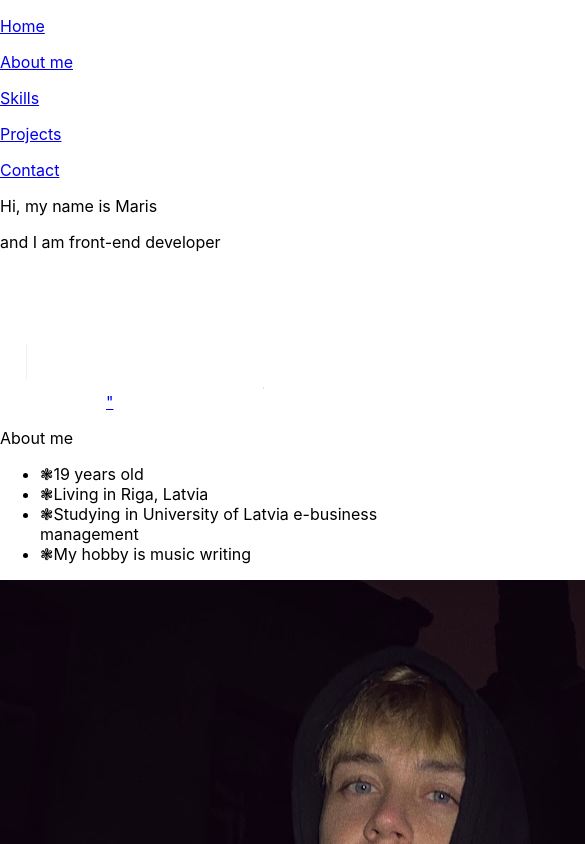
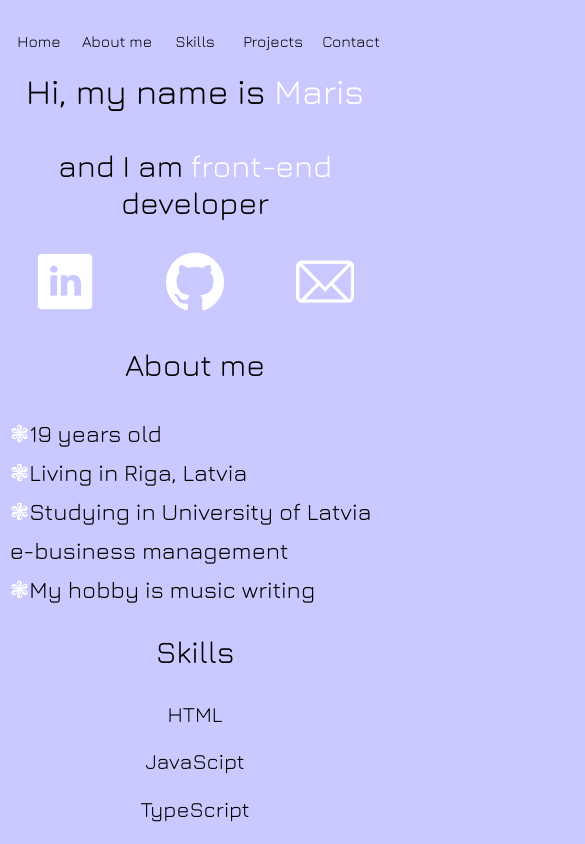
Before and after one commit to Marjachok/portfolio2, a React (Create React App) app: page / in a window 390 px wide. Shown: the top 844 px of the page, 585 px wide, since content can reach past the window. Built offline with nearby package versions, Linux system fonts and the light colour scheme.

Commit message:
mobile css

```diff
--- a/src/App.css
+++ b/src/App.css
@@ -1,6 +1,147 @@
 @import url('https://fonts.googleapis.com/css2?family=Nunito:wght@600;800&family=Roboto+Condensed&display=swap');
 @import url('https://fonts.googleapis.com/css2?family=Jura:wght@400;500&display=swap');
 @media only screen and (max-width:767px){
+  body{
+    background-color: #CAC9FF;
+  }
+  p{
+    font-family: 'Jura', sans-serif;
+  }
+
+  .header{
+    font-size: 4vw;
+    display: grid;
+    grid-template-columns: 20% 20% 20% 20% 20%;
+  }
+  .header_1{
+    text-align: center;
+    grid-column-start: 1;
+    grid-column-end: 1;
+    height: 50px;
+    line-height: 50px;
+  }
+  .header_1 a {
+    text-decoration: none;
+    color: black;
+  }
+  .header_2{
+    text-align: center;
+    grid-column-start: 2;
+    grid-column-end: 2;
+    height: 50px;
+    line-height: 50px;
+  }
+  .header_2 a {
+    text-decoration: none;
+    color: black;
+  }
+  .header_3{
+    text-align: center;
+    grid-column-start: 3;
+    grid-column-end: 3;
+    height: 50px;
+    line-height: 50px;
+  }
+  .header_3 a {
+    text-decoration: none;
+    color: black;
+  }
+
+  .header_3{
+    text-align: center;
+    grid-column-start: 3;
+    grid-column-end: 3;
+    height: 50px;
+    line-height: 50px;
+  }
+  .header_3 a {
+    text-decoration: none;
+    color: black;
+  }
+
+  .header_4{
+    text-align: center;
+    grid-column-start: 4;
+    grid-column-end: 4;
+    height: 50px;
+    line-height: 50px;
+  }
+  .header_4 a {
+    text-decoration: none;
+    color: black;
+  }
+  .header_5{
+    text-align: center;
+    grid-column-start: 5;
+    grid-column-end: 5;
+    height: 50px;
+    line-height: 50px;
+  }
+  .header_5 a {
+    text-decoration: none;
+    color: black;
+  }
+  .text{
+    margin-top: -5vh;
+  }
+  .text_1{
+    margin-top: 8%;
+    font-size: 9vw;
+    text-align: center;
+  }
+  .text_2{
+    margin-top: 0;
+    font-size: 8vw;
+    text-align: center;
+  }
+  .name{
+    color:#FFFFFF;
+  }
+  .front{
+    color: #FFFFFF;
+  }
+  .links{
+    margin-top : 0;
+    display: grid;
+    grid-template-columns: auto auto auto ;
+    place-items: center;
+  }
+  img{
+    width: 15vw;
+  }
+  .about{
+
+  }
+  .about_me{
+    grid-column-start: 1;
+    grid-column-end: 7;
+    font-size: 8vw;
+    text-align: center;
+  }
+  ul{
+    list-style-type: none;
+    font-family: 'Jura', sans-serif;
+    line-height: 10vw;
+    padding: 0;
+    font-size: 6vw;
+    width: 95vw;
+    margin-left: auto;
+    margin-right: auto;
+  }
+  .photo{
+    display: none;
+  }
+
+  .skills_h{
+    font-size: 8vw;
+    text-align: center;
+    margin-top: 0vh;
+  }
+  .skills_grid{
+    margin-top: 0vh;
+    text-align: center;
+    font-size: 5.5vw;
+  }
 
 }
 @media only screen and (min-width:768px){
--- a/src/components/header.tsx
+++ b/src/components/header.tsx
@@ -15,8 +15,8 @@ export function Header() {
   return (
     <div className="header">
       <p className="header_1"><Link to="/home">Home</Link></p>
-      <p className="header_2"><a href="#about" onClick={() => smoothScrollTo('about')}>About me</a></p>
-      <p className="header_3"><a href="#skills" onClick={() => smoothScrollTo('skills')}>Skills</a></p>
+      <p className="header_2"><Link to="/home"><a href="#about" onClick={() => smoothScrollTo('about')}>About me</a></Link></p>
+      <p className="header_3"><Link to="/home"><a href="#skills" onClick={() => smoothScrollTo('skills')}>Skills</a></Link></p>
       <p className="header_4"><Link to="/projects">Projects</Link></p>
       <p className="header_5"><Link to="/contact">Contact</Link></p>
     </div>
--- a/src/components/links.tsx
+++ b/src/components/links.tsx
@@ -5,9 +5,9 @@ import email from "./email.png";
 export function Links(){
     return(
         <div className="links">
-            <a href="https://www.linkedin.com/in/maris-locs-52a01a232/" className="linked"><img src={linked} alt="linked" /></a>
+            <a href="https://www.linkedin.com/in/maris-locs-52a01a232/" className="linked"><img src={linked} alt="linked"/></a>
 
-            <a href="https://github.com/Marjachok" className="gh">"<img src={gh} alt="gh" /></a>
+            <a href="https://github.com/Marjachok" className="gh"><img src={gh} alt="gh" /></a>
 
             < a href="mailto:marislocs007@gmail.com" className="email"><img src={email} alt="email" /></a>
         </div>
```
